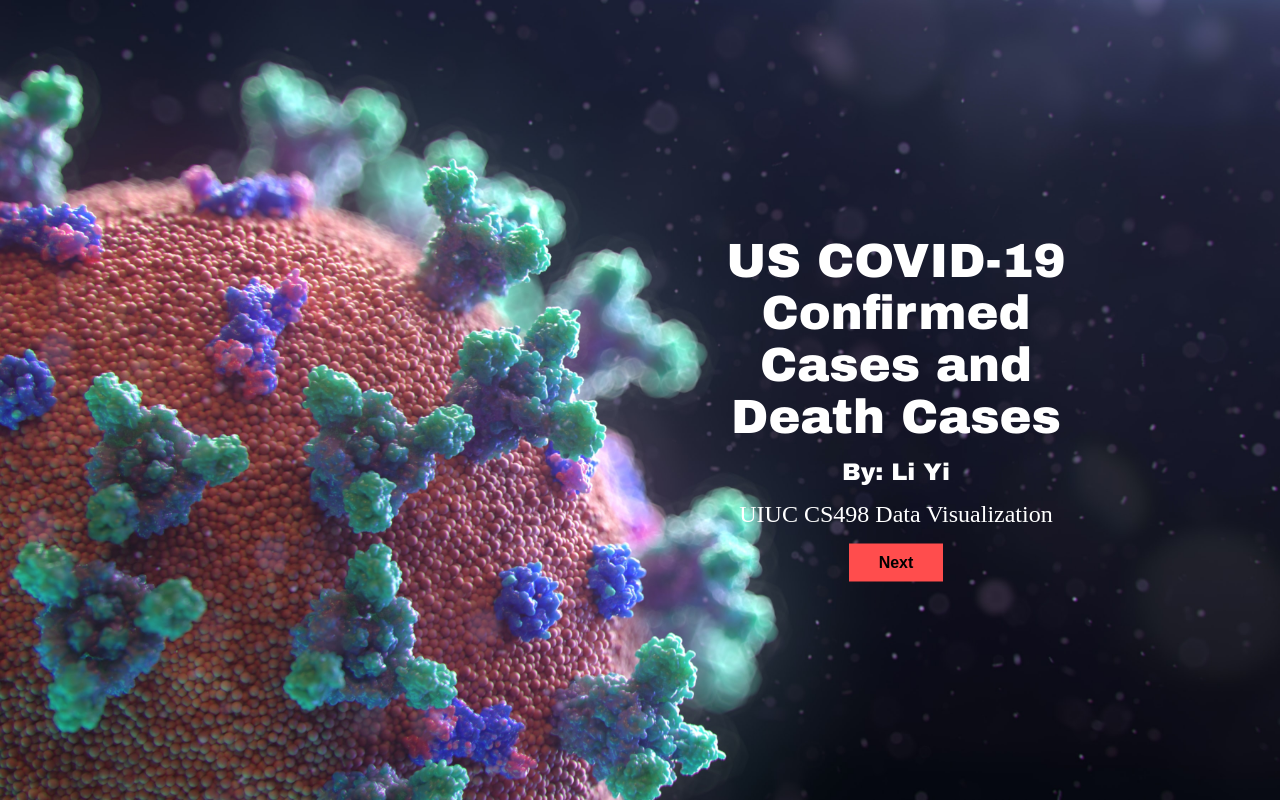
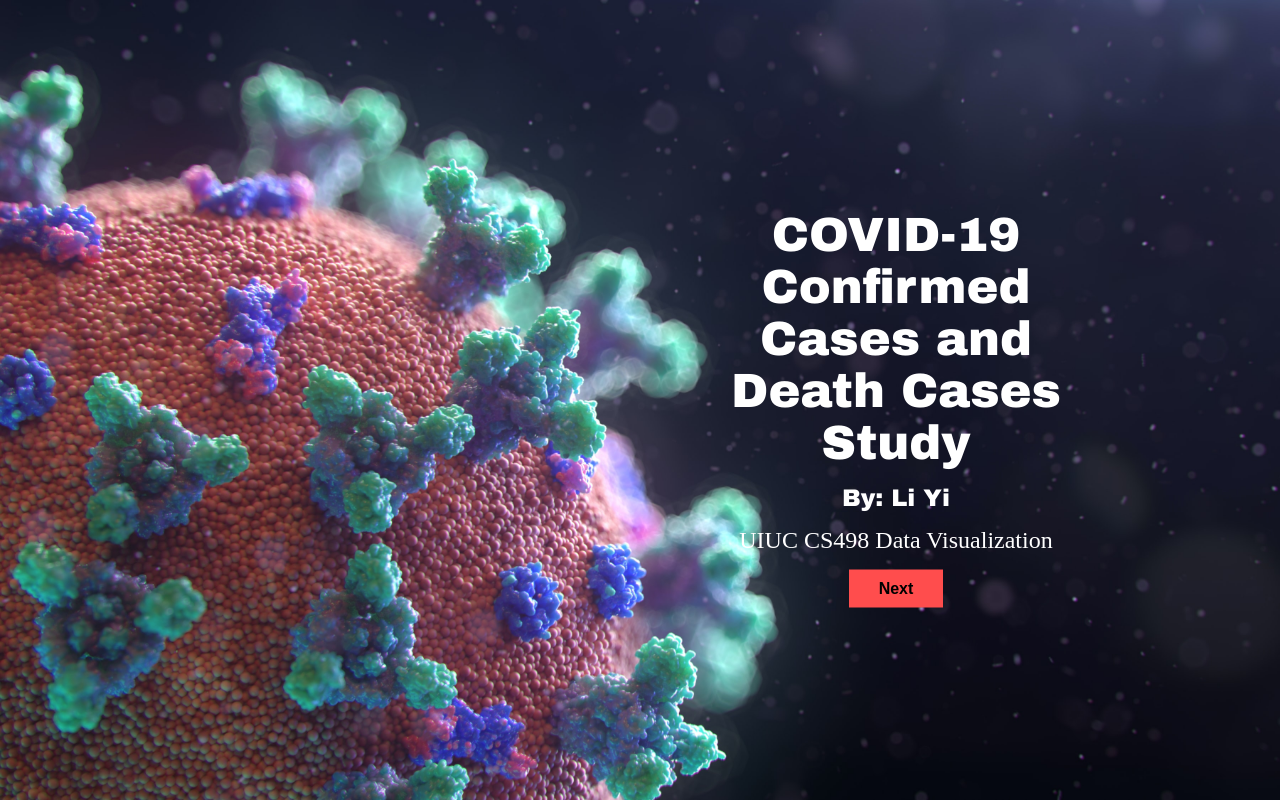
Before and after one commit to yilimail/yilimail.github.io, a plain HTML site: page index.html in a window 1280 px wide. Drawn offline with Linux system fonts and the light colour scheme.

Commit message:
Update index.html

```diff
--- a/index.html
+++ b/index.html
@@ -41,7 +41,7 @@ a:hover, a:active {
         <center>
             <p>
                 <font size="20" face="Arial Black" color="White">
-                US COVID-19 Confirmed Cases and Death Cases
+                COVID-19 Confirmed Cases and Death Cases Study
                 </font>
             </p>
             <p>
```
